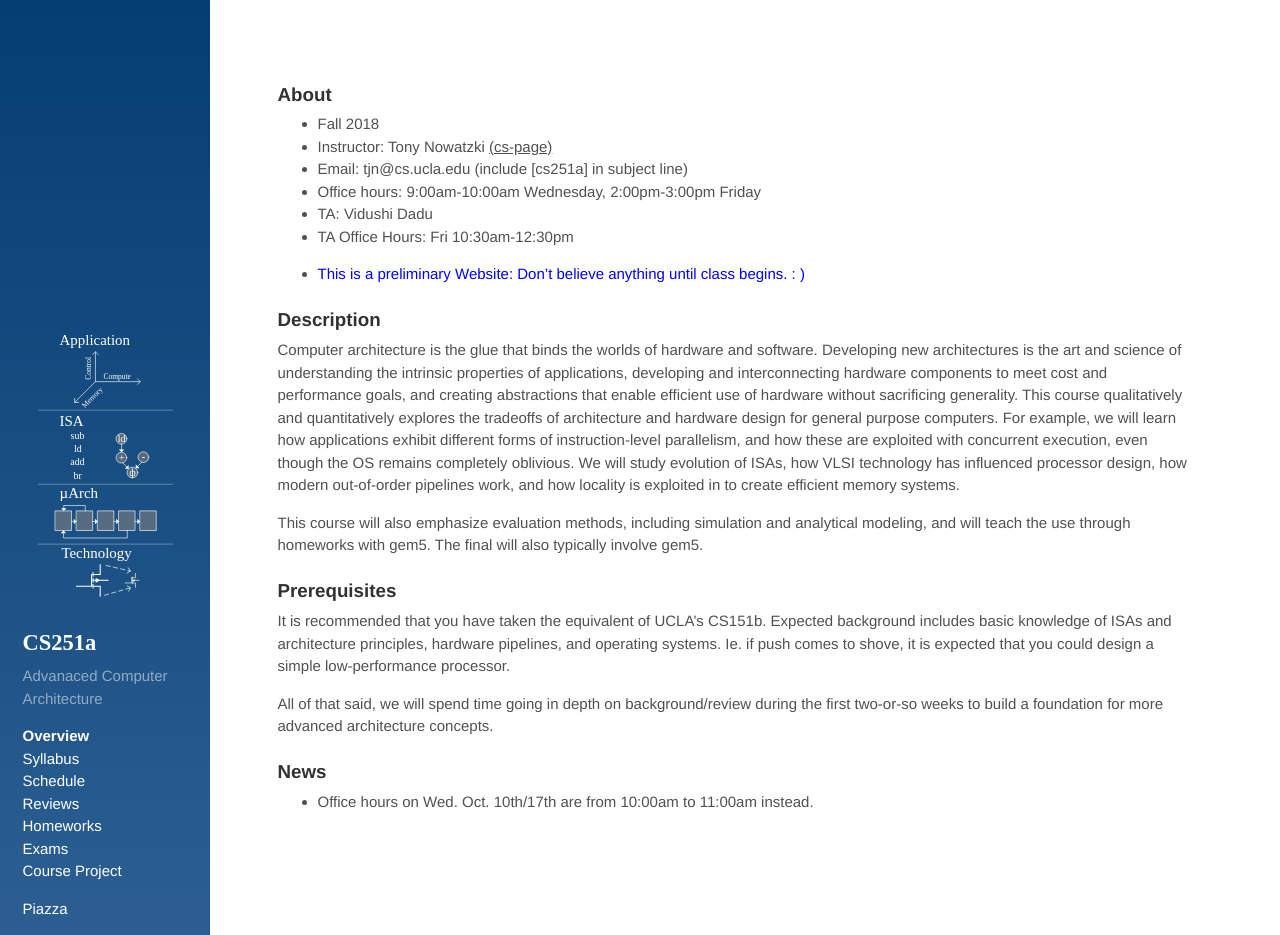
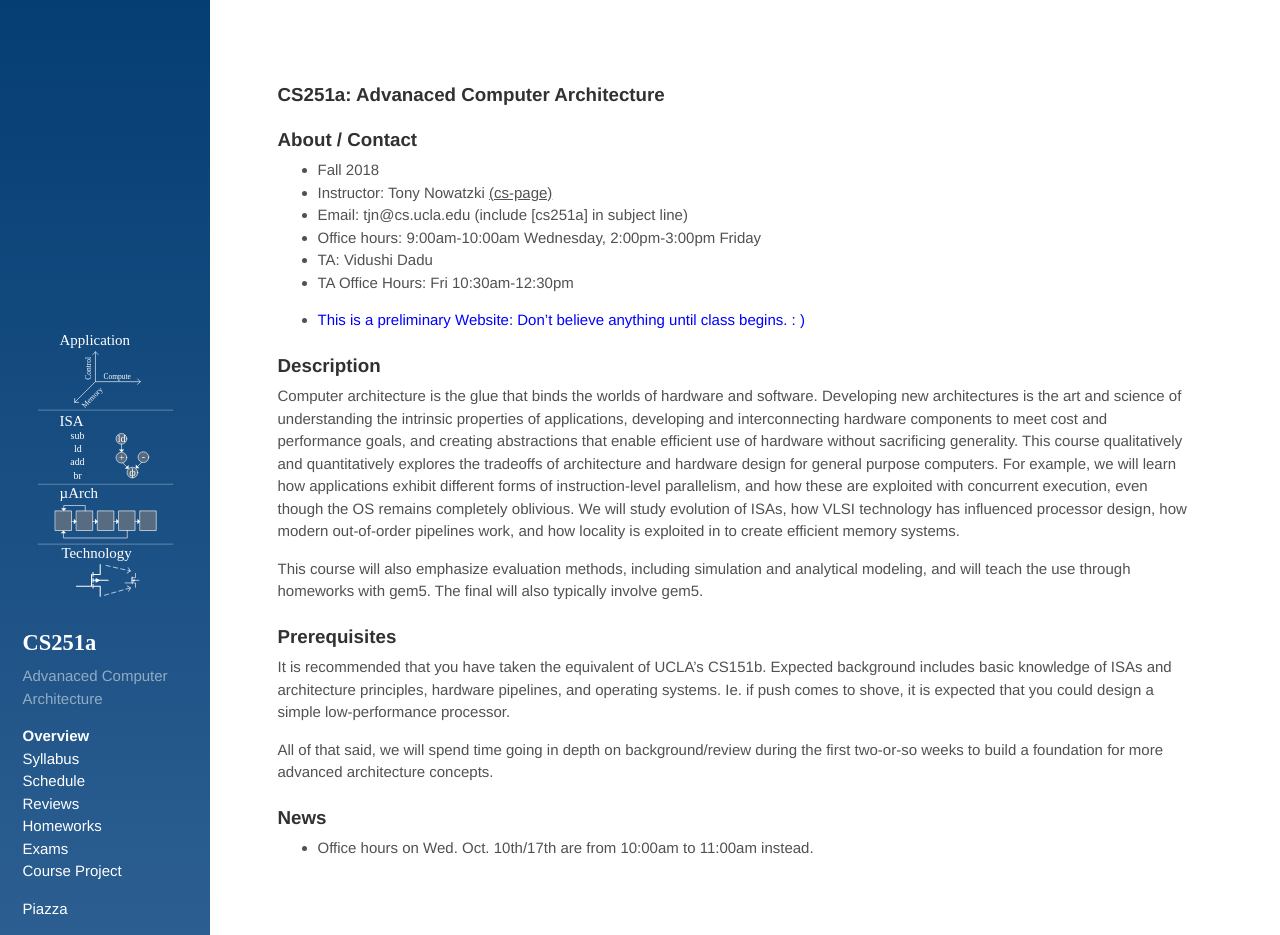
Before and after one commit to PolyArch/cs259, a Jekyll site: the page built from index.md, in a window 1280 px wide and 935 px high. Built offline with Jekyll 4.4.1, drawn with Linux system fonts in a browser that asks for light colours.

Commit message:
fixed css

```diff
--- a/_config.yml
+++ b/_config.yml
@@ -20,6 +20,8 @@
 # Custom vars
 version:          0.1
 
+exclude: ['*.bak']
+
 plugins_dir: [jekyll/scholar, jekyll-gist, jekyll-paginate, github-pages]
 
 
--- a/_includes/sidebar.html
+++ b/_includes/sidebar.html
@@ -1,9 +1,12 @@
 <div class="sidebar">
   <div class="container sidebar-sticky">
     <div class="sidebar-about">
+      <div class="sidebar-img">
       <p>
       <img src="{{ site.baseurl }}/assets/cs251a.svg" alt="cs251a" />
       </p>
+      </div>
+
 
       <h1>{{ site.title }}</h1>
       <p class="lead">{{ site.tagline }}</p>
--- a/index.md
+++ b/index.md
@@ -3,7 +3,9 @@
 title: Overview
 ---
 
-### About
+### CS251a: Advanaced Computer Architecture
+
+### About / Contact
 
 * Fall 2018
 * Instructor: Tony Nowatzki  [(cs-page)](http://web.cs.ucla.edu/~tjn)
--- a/public/css/hyde.css
+++ b/public/css/hyde.css
@@ -68,6 +68,13 @@
     bottom: 0;
     width: 14rem;
     text-align: left;
+  }
+}
+
+@media (max-width: 48rem) {
+  /* About section */
+  .sidebar-img {
+    display: none;
   }
 }
 
```
